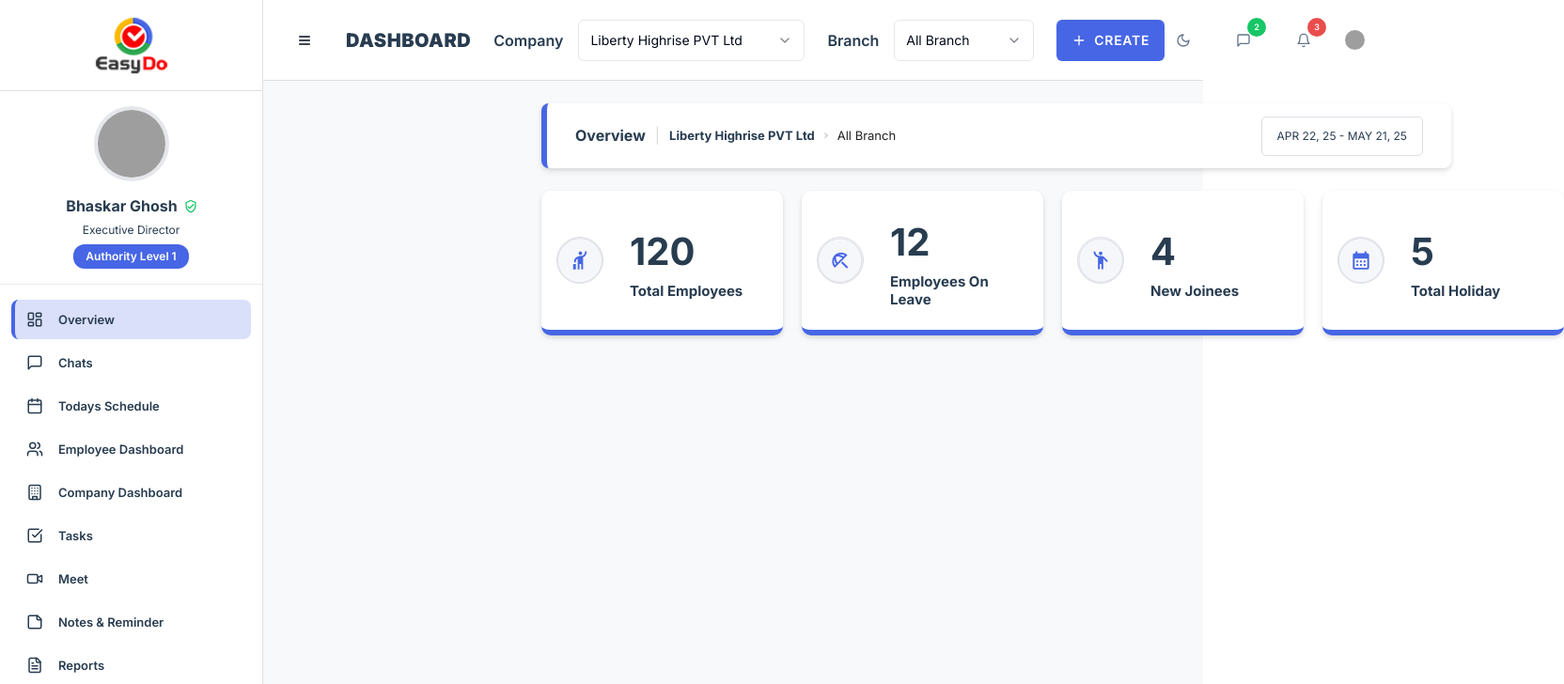
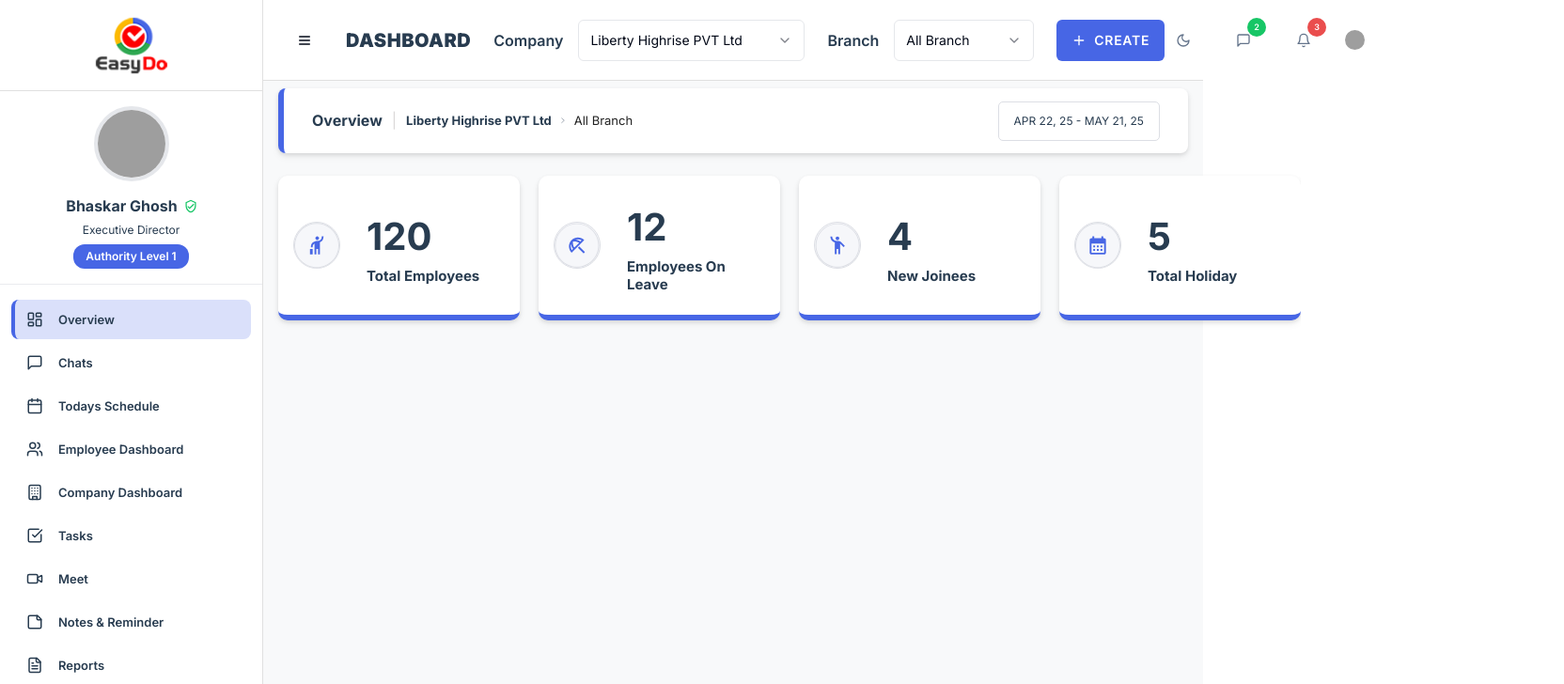
Before and after one commit to soumya85/webpanelEasyDo, a React (Vite) app: page / in a window 1280 px wide. Shown: the top 728 px of the page at 94% size, 1664 px wide, since content can reach past the window. Built offline with nearby package versions, Linux system fonts and the light colour scheme; grey boxes are pictures that could not be loaded; the HTML template or start-up script is replaced by a standard one.

Commit message:
Remove hardcoded margin and reduce horizontal padding to minimize gaps
cgen-2e3e6a36932b4b8f99db360f7d279023

```diff
--- a/src/pages/Overview.tsx
+++ b/src/pages/Overview.tsx
@@ -196,8 +196,8 @@ const Overview: React.FC = () => {
       {/* Page Area */}
       <div
         className={cn(
-          "flex w-full pr-4 pt-6 pb-6 pl-4 flex-col items-start gap-6",
-          "relative ml-[280px]",
+          "flex w-full pr-4 pt-2 pb-6 pl-4 flex-col items-start gap-6",
+          "relative",
         )}
       >
         {/* Breadcrumb Section Row */}
```
